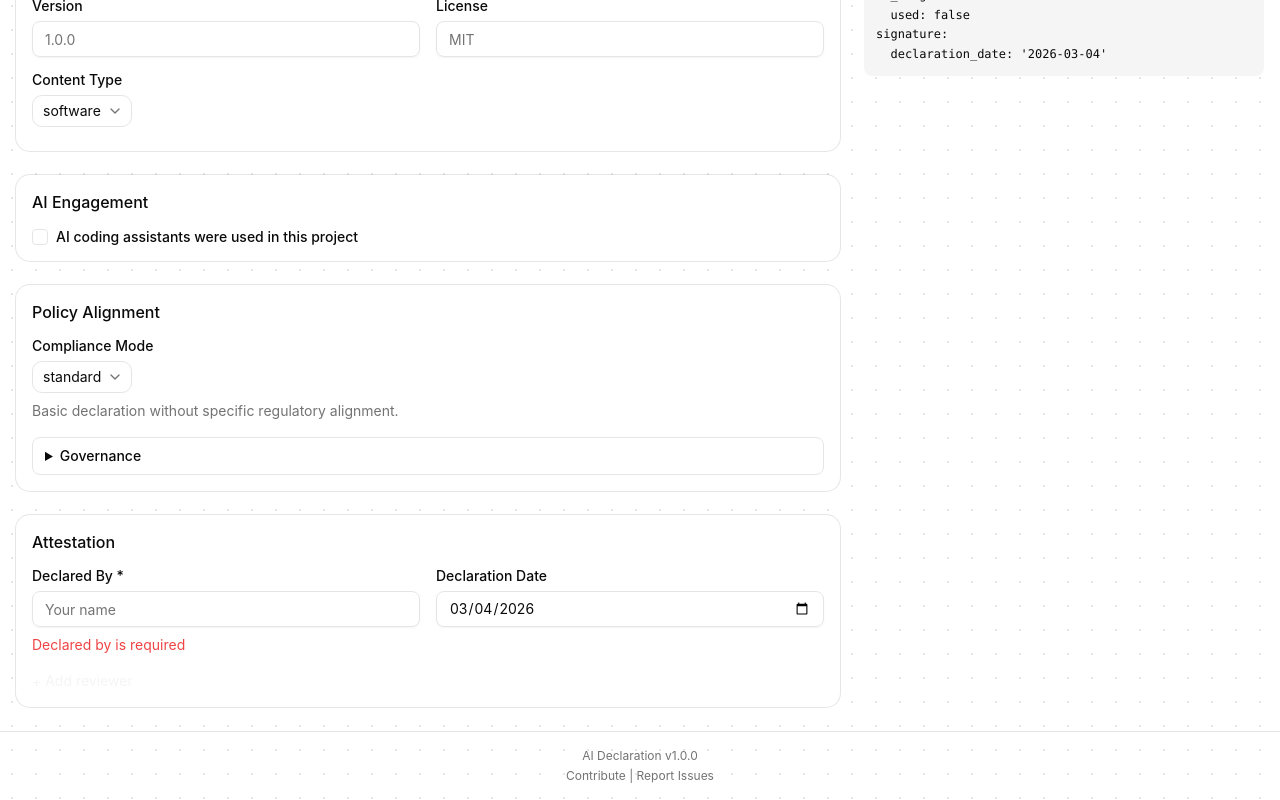
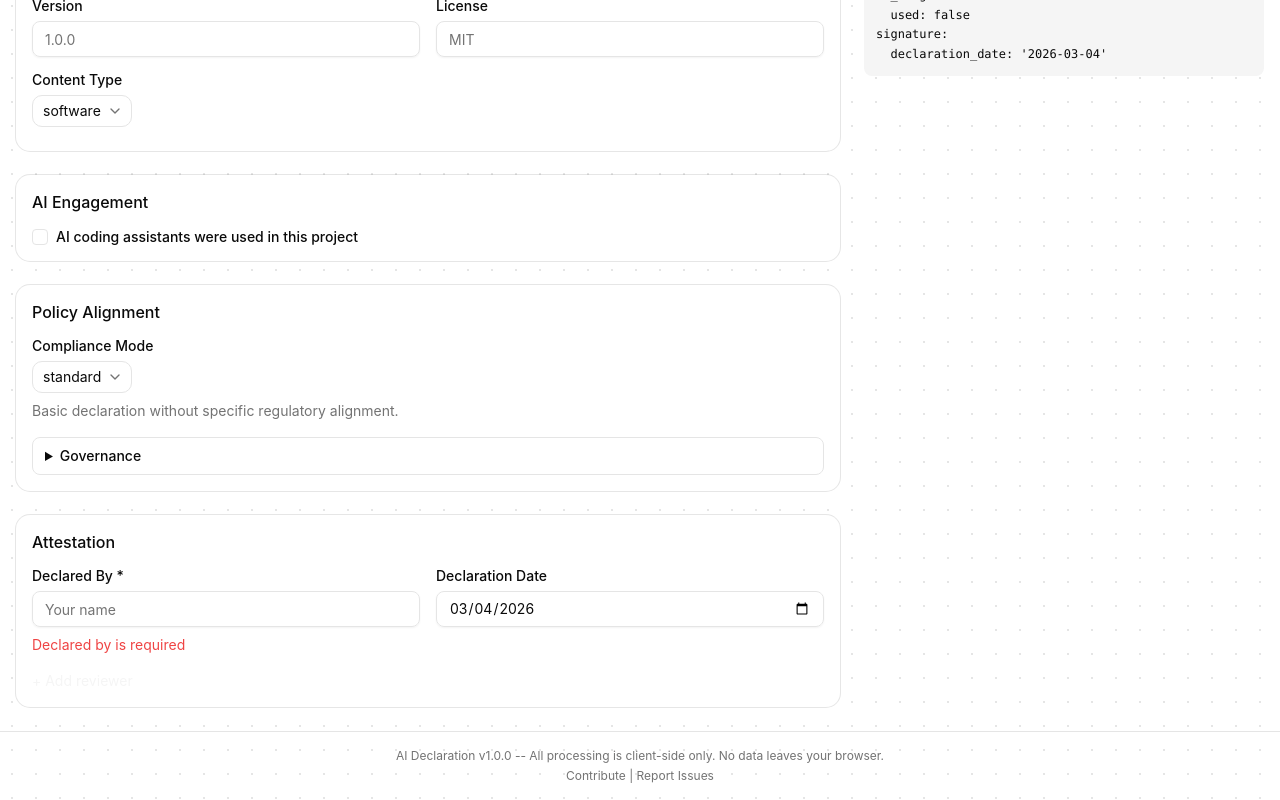
Before and after one commit to ai-declaration/web, a Next.js app: page /generator in a window 1280 px wide. Shown: the part 294-1094 px from the top of the page. Built offline with nearby package versions, Linux system fonts and the light colour scheme; a web font is replaced by a local one.

Commit message:
readme for web app

```diff
--- a/src/app/layout.tsx
+++ b/src/app/layout.tsx
@@ -7,6 +7,17 @@ import ThemeProvider from "@/components/theme-provider";
 export const metadata: Metadata = {
   title: "AI Declaration | AI Disclosure Dashboard",
   description: "Create, validate, and explore AI Declaration files for transparent AI usage disclosure.",
+  openGraph: {
+    title: "AI Declaration",
+    description: "Web tool for creating and validating AI Declaration files.",
+    type: "website",
+    url: "https://ai-declaration.github.io/web/",
+  },
+  twitter: {
+    card: "summary",
+    title: "AI Declaration",
+    description: "Web tool for creating and validating AI Declaration files.",
+  },
 };
 
 export default function RootLayout({
@@ -27,7 +38,7 @@ export default function RootLayout({
             </div>
           </main>
           <footer className="border-t border-border py-4 text-center text-xs text-muted-foreground">
-            <p>AI Declaration v1.0.0</p>
+            <p>AI Declaration v1.0.0 -- All processing is client-side only. No data leaves your browser.</p>
             <p className="mt-1">
               <a href="https://github.com/ai-declaration" className="hover:text-foreground">Contribute</a>
               {" | "}
```
Also changed, not shown: 1 other file (tests, documents, lock files or other folders).
